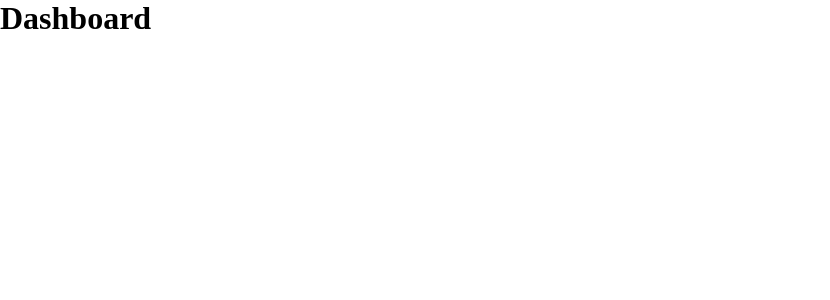
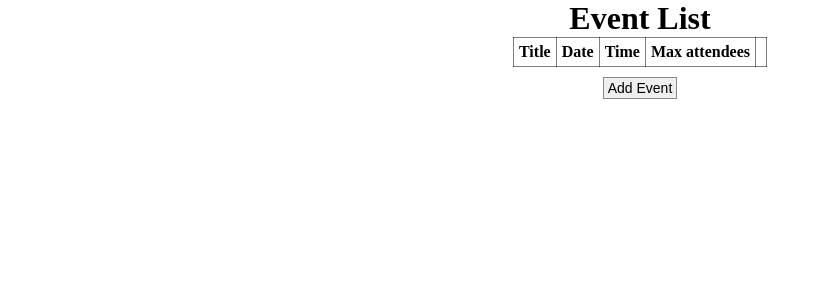
Before and after one commit to abhishek-gkmit/event-management-dashboard, a React (Vite) app: page /dashboard in a window 1280 px wide. Shown: the top 300 px of the page, without its empty margins (0-830 px from the left). Built offline with nearby package versions, Linux system fonts and the light colour scheme.

Commit message:
feat: add `Dashboard` and `EventList` components

```diff
--- a/src/App.tsx
+++ b/src/App.tsx
@@ -1,7 +1,7 @@
 import { createBrowserRouter, RouterProvider } from "react-router-dom";
 import { AddEvent } from "@components/AddEvent/AddEvent";
 import { EditEvent } from "@components/EditEvent/EditEvent";
-import { Dashboard } from "@components/Dashboard";
+import { Dashboard } from "@components/Dashboard/Dashboard";
 import { Layout } from "@components/Layout";
 
 import "@src/App.css";
--- /dev/null
+++ b/src/components/Dashboard/Dashboard.tsx
@@ -0,0 +1,12 @@
+import { EventList } from "@components/EventList/EventList";
+
+import "@components/Dashboard/Dashboard.css";
+
+export function Dashboard() {
+  return (
+    <>
+      <EventList />
+      {/*<AttendeeList eventId={1727980498867} />*/}
+    </>
+  );
+}
--- /dev/null
+++ b/src/components/EventList/EventList.css
@@ -0,0 +1,20 @@
+.event-list {
+  width: 100%;
+  text-align: center;
+}
+
+.event-table {
+  border-collapse: collapse;
+  text-align: center;
+  margin: auto;
+}
+
+.event-table th,
+.event-table td {
+  border: 1px solid rgba(0, 0, 0, 0.5);
+  padding: 5px;
+}
+
+.event-add-btn {
+  margin-top: 10px;
+}
--- /dev/null
+++ b/src/components/EventList/EventList.tsx
@@ -0,0 +1,51 @@
+import { useEvents } from "@hooks/useEvents";
+
+import "@components/EventList/EventList.css";
+import { Link, useNavigate } from "react-router-dom";
+
+function MainEventComponent({ id, title, datetime, attendees }: MainEvent) {
+  return (
+    <tr key={id} className="event-table-row">
+      <td className="event-title">{title}</td>
+      <td className="event-time">{datetime.split("T")[0]}</td>
+      <td className="event-date">{datetime.split("T")[1]}</td>
+      <td className="event-attendees">{attendees}</td>
+      <td className="event-edit-btn">
+        <Link to={`/event/edit/${id}`}> Edit</Link>
+      </td>
+    </tr>
+  );
+}
+
+export function EventList() {
+  const { events } = useEvents();
+
+  const navigate = useNavigate();
+
+  return (
+    <div className="event-list">
+      <h1>Event List</h1>
+      <table className="event-table">
+        <thead>
+          <th>Title</th>
+          <th>Date</th>
+          <th>Time</th>
+          <th>Max attendees</th>
+          <th></th>
+        </thead>
+        <tbody>
+          {events.map((event) => (
+            <MainEventComponent {...event} />
+          ))}
+        </tbody>
+      </table>
+      <button
+        type="button"
+        className="event-add-btn"
+        onClick={() => navigate("/event/add")}
+      >
+        Add Event
+      </button>
+    </div>
+  );
+}
```
Also changed, not shown: src/components/Dashboard/Dashboard.css (added).
